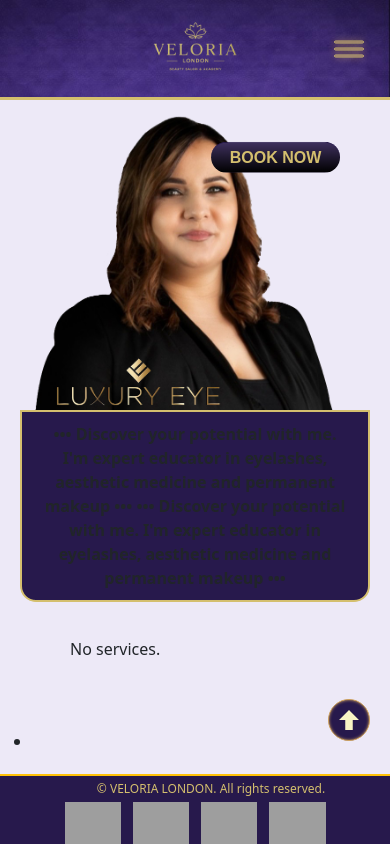
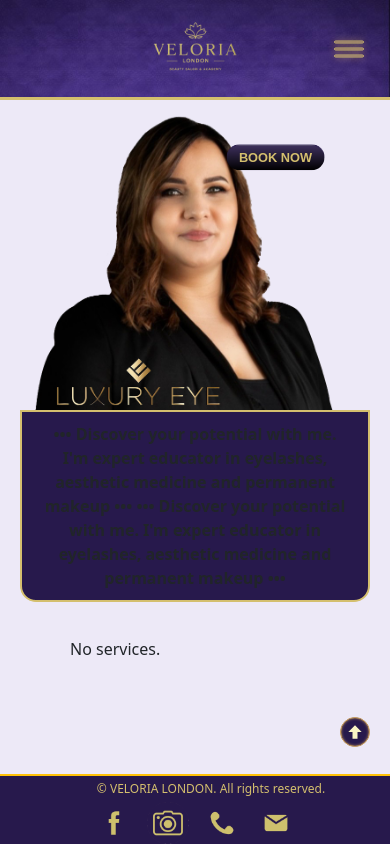
Before and after one commit to mscimath/adrian_project_3_update, a Django app: page / in a window 390 px wide. Run offline with Django 5.2, Linux system fonts and the light colour scheme; data that the repository does not hold is empty; grey boxes are pictures that could not be loaded.

Commit message:
przeniesienie stylu scroll butona z htmla do css, by mozna bylo nadpisac dla mobilnych, zmniejszenie scroll butona i hero butona book now dla mobilnych, usuniecie ul z indexhtml

```diff
--- a/main/static/main/css/style.css
+++ b/main/static/main/css/style.css
@@ -291,6 +291,16 @@ text-shadow: 1px 1px 2px #270049;
     color: #6a4b7c46;
   }
 
+  .button-container {
+    position: fixed;
+    bottom: 7vh;
+    right: 20px;
+    display: flex;
+    flex-direction: column;
+    gap: 10px;
+    z-index: 1000;
+  }
+
   .book-btn3 {
     border: 1px solid #cfa15a;
     box-shadow: 0px 0px 3px #cfa15a;
@@ -298,7 +308,7 @@ text-shadow: 1px 1px 2px #270049;
     background-color: #27194c;
     color: white;
     fill: #f9f5c4;
-    padding: 5px 5px !important;
+    padding: 4px 4px !important;
     height: auto !important;
     margin: auto;
     font-family: 'Montserrat', sans-serif !important;
@@ -317,7 +327,7 @@ text-shadow: 1px 1px 2px #270049;
 
   .book-btn3:hover {
     animation-play-state: paused;
-    background-color: #ffffff;
+    background-color: #cfa15a;
     color: #27194c;
     fill: #27194c;
     border-color: #27194c;
@@ -326,6 +336,12 @@ text-shadow: 1px 1px 2px #270049;
     transition: transform 0.3s ease, box-shadow 0.3s ease, background-color 0.3s ease, border-color 0.3s ease;
     cursor: pointer;
     font-weight:800 !important;
+  }
+
+  .scroll-svg {
+    display: block;
+    width: 30px;
+    height: 30px;
   }
 
   .book-btn4 {
@@ -923,15 +939,7 @@ gap: 10px;
 
 }
 
-  .button-container {
-    position: fixed;
-    bottom: 7vh;
-    right: 20px;
-    display: flex;
-    flex-direction: column; /* ustawia jeden pod drugim */
-    gap: 10px; /* odstęp między przyciskami */
-    z-index: 1000; /* na wierzchu */
-  }
+
 
   .close-container {
     position: fixed;
@@ -1028,6 +1036,7 @@ select:focus, input[type="date"]:focus, input[type="time"]:focus {
   text-align: center;
   text-wrap: nowrap;
   color: rgb(212, 191, 110);
+  font-size: 1rem;
   background-image: linear-gradient(to bottom, #3e305d, #000);
   border-radius: 1.7rem;
   border-top: 1px solid #27194c;
@@ -1093,11 +1102,19 @@ select:focus, input[type="date"]:focus, input[type="time"]:focus {
     height: 3px;
     margin: 2px 0;
     border: 1px solid #d4bf6e !important;
+  }
 
+  .button-container {
+    bottom: 11vh;
   }
 
   .book-btn3 {
-    transform: translateY(-44px);
+    transform: translateY(-4px);
+  }
+
+  .scroll-svg {
+    width: 20px;
+    height: 20px;
   }
 
   /* Fixed footer positioning */
@@ -1147,6 +1164,25 @@ select:focus, input[type="date"]:focus, input[type="time"]:focus {
   bottom: 90%;
   left: 73%;
   transform: translateX(-50%) translateY(50%);
+}
+
+.overlay-image {
+  padding: 0.2rem 0.8rem;
+  font-size: 0.8rem !important;
+  text-align: center;
+  text-wrap: nowrap;
+  color: rgb(212, 191, 110);
+  font-size: 1rem;
+  background-image: linear-gradient(to bottom, #3e305d, #000);
+  border-radius: 1.7rem;
+  border-top: 1px solid #27194c;
+  font-family: 'Montserrat', sans-serif;
+  font-weight: 600;
+  text-decoration: none;
+  height: auto !important;
+  cursor: pointer;
+  opacity: 1;
+  z-index: 3; /* tło */
 }
 
 }
--- a/main/templates/main/index.html
+++ b/main/templates/main/index.html
@@ -73,9 +73,7 @@
 
   </section>
 </div>
-<ul>
-        <li></li>
-</ul>
+
 
 <!--<div class="button-container">
 
--- a/main/templates/partials/footer.html
+++ b/main/templates/partials/footer.html
@@ -4,7 +4,7 @@
 <div id="scroll-button" class="button-container">
 
     <div class="hamburger cross book-btn3" onclick="scrollToTop()">
-        <svg viewBox="0 0 24 24" width="30" height="30" aria-hidden="true" focusable="false">
+        <svg class="scroll-svg" viewBox="0 0 24 24" aria-hidden="true" focusable="false">
             <path d="M12 4l-8 8h5v8h6v-8h5z"/>
           </svg>
     </div>
```
Also changed, not shown: main/static/main/img/instagramPine.png (added), main/static/main/img/messagePine.png (added), main/static/main/img/phonePine.png (added), main/static/main/img/socialPine.png (added), 4 other files.
